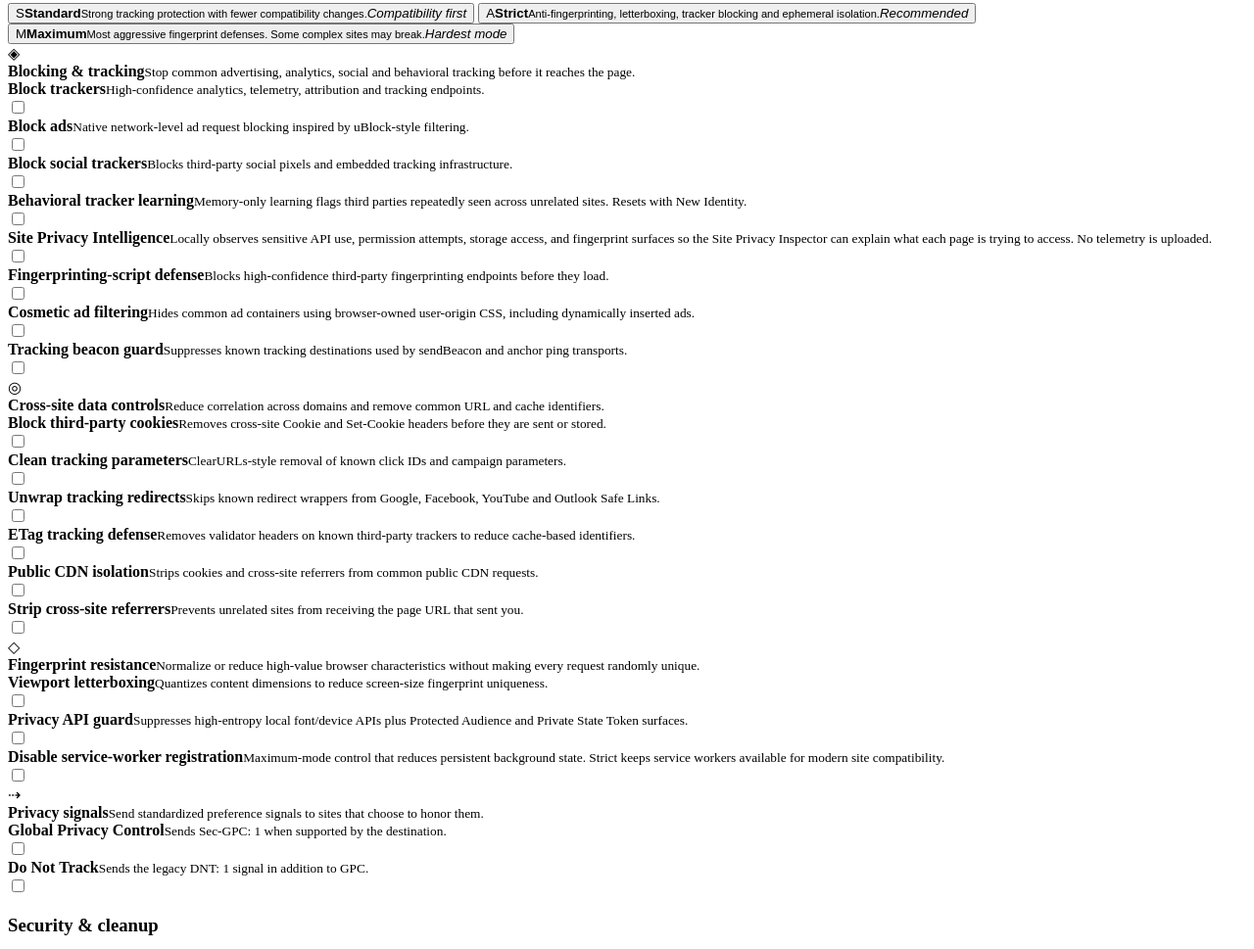
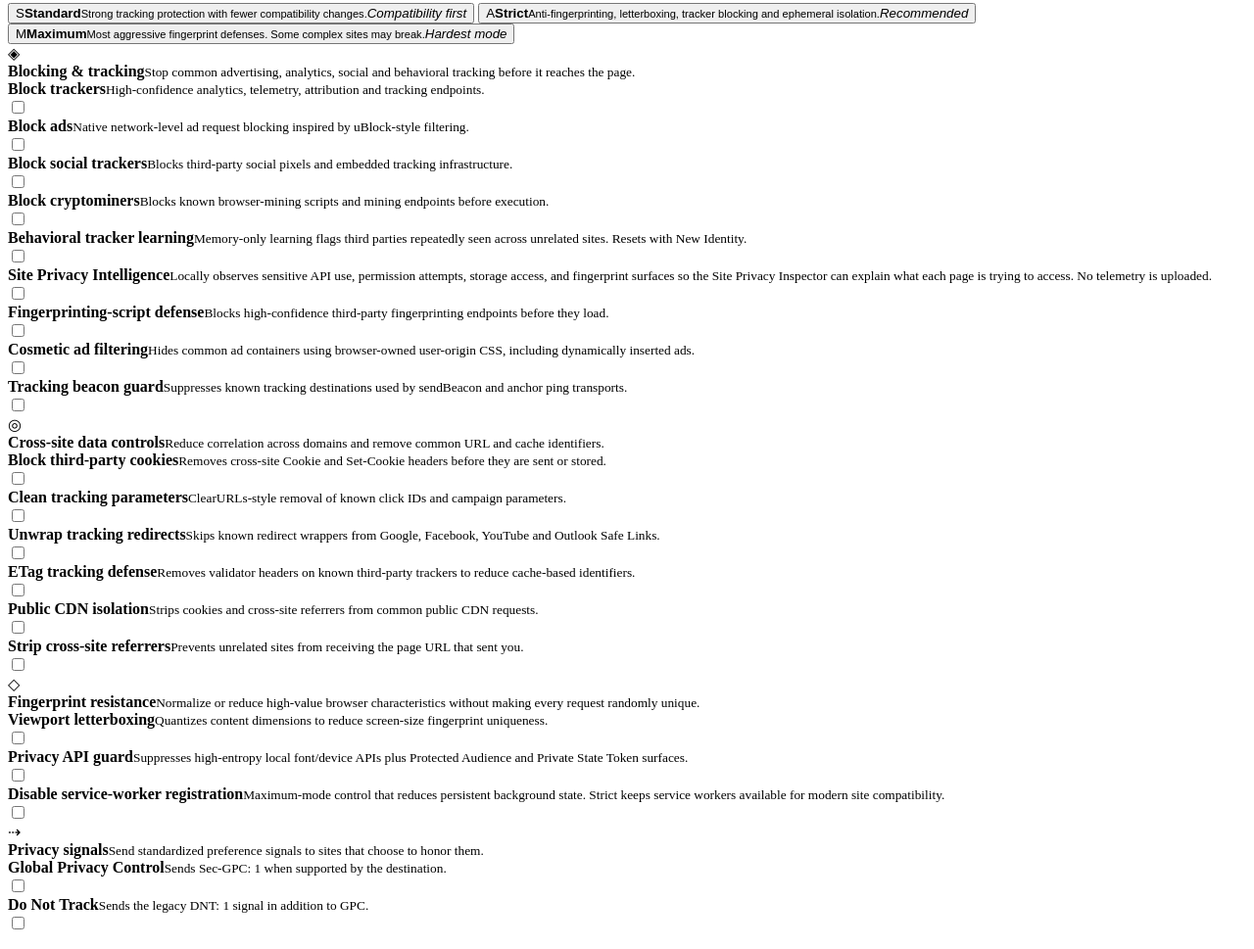
Before and after one commit to atskovski/Aegis, an Electron app: page src/ui/index.html in a window 1280 px wide. Shown: the part 2422-3391 px from the top of the page at 98% size. Drawn offline with Linux system fonts and the light colour scheme.

Commit message:
ui: expose cryptominer enforcement control

```diff
--- a/src/ui/index.html
+++ b/src/ui/index.html
@@ -185,6 +185,7 @@
             <div class="setting-row"><div><b>Block trackers</b><small>High-confidence analytics, telemetry, attribution and tracking endpoints.</small></div><label class="switch"><input id="blockTrackers" type="checkbox"><span></span></label></div>
             <div class="setting-row"><div><b>Block ads</b><small>Native network-level ad request blocking inspired by uBlock-style filtering.</small></div><label class="switch"><input id="blockAds" type="checkbox"><span></span></label></div>
             <div class="setting-row"><div><b>Block social trackers</b><small>Blocks third-party social pixels and embedded tracking infrastructure.</small></div><label class="switch"><input id="blockSocialTrackers" type="checkbox"><span></span></label></div>
+            <div class="setting-row"><div><b>Block cryptominers</b><small>Blocks known browser-mining scripts and mining endpoints before execution.</small></div><label class="switch"><input id="blockCryptominers" type="checkbox"><span></span></label></div>
             <div class="setting-row"><div><b>Behavioral tracker learning</b><small>Memory-only learning flags third parties repeatedly seen across unrelated sites. Resets with New Identity.</small></div><label class="switch"><input id="heuristicTrackingProtection" type="checkbox"><span></span></label></div>
             <div class="setting-row"><div><b>Site Privacy Intelligence</b><small>Locally observes sensitive API use, permission attempts, storage access, and fingerprint surfaces so the Site Privacy Inspector can explain what each page is trying to access. No telemetry is uploaded.</small></div><label class="switch"><input id="siteIntelligence" type="checkbox"><span></span></label></div>
             <div class="setting-row"><div><b>Fingerprinting-script defense</b><small>Blocks high-confidence third-party fingerprinting endpoints before they load.</small></div><label class="switch"><input id="blockFingerprintingScripts" type="checkbox"><span></span></label></div>
```
